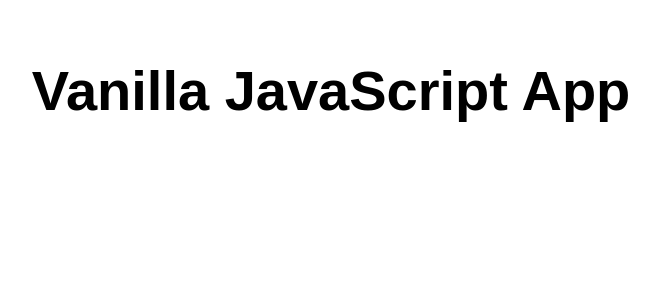
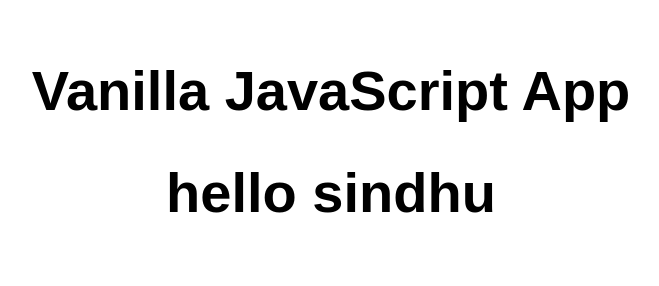
Before and after one commit to sindhukallepelly/practical, a website: page src/index.html in a window 1280 px wide. Shown: the whole page, without its empty margins (309-968 px from the left). Drawn offline with Linux system fonts and the light colour scheme.

Commit message:
index.html

```diff
--- a/src/index.html
+++ b/src/index.html
@@ -11,6 +11,7 @@
 <body>
   <main>
     <h1>Vanilla JavaScript App</h1>
+    <h1><b><strong>hello sindhu</strong></b></h1>
   </main>
 </body>
 
```
